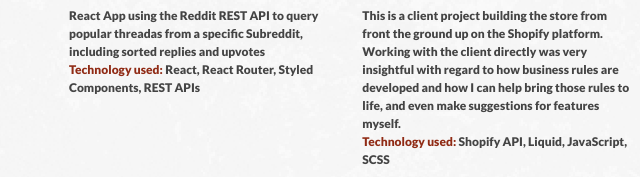
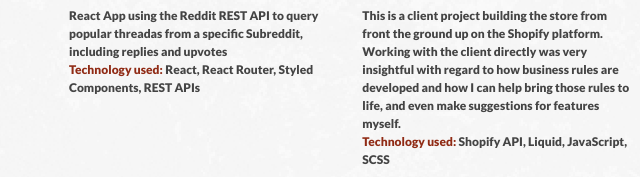
Before and after one commit to simonproudfootxyz/portfolio, a website: page app/index.html in a window 1280 px wide. Shown: the part 1388-1565 px from the top of the page, 141-781 px from the left. Drawn offline with nearby package versions, Linux system fonts and the light colour scheme; files that its build step writes are made by us from their sources.

Commit message:
modify description of conversation starter

```diff
--- a/app/index.html
+++ b/app/index.html
@@ -68,7 +68,7 @@
                 <img src="./images/conversationStarterScreenshot.jpg" alt="Conversation Starter app by Simon Proudfoot a.k.a. Proudfeet">
               </a>
               <ul class="description">
-                <li>React App using the Reddit REST API to query popular threadas from a specific Subreddit, including sorted replies and upvotes</li>
+                <li>React App using the Reddit REST API to query popular threadas from a specific Subreddit, including replies and upvotes</li>
                 <li><span class="technology">Technology used:</span> React, React Router, Styled Components, REST APIs</li>
               </ul>
             </div>
```
